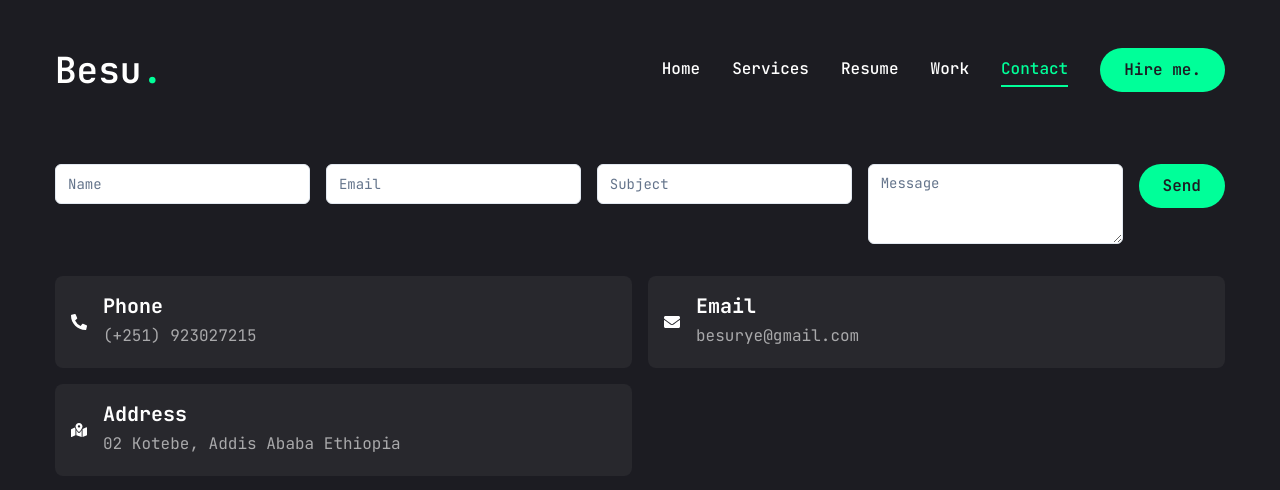
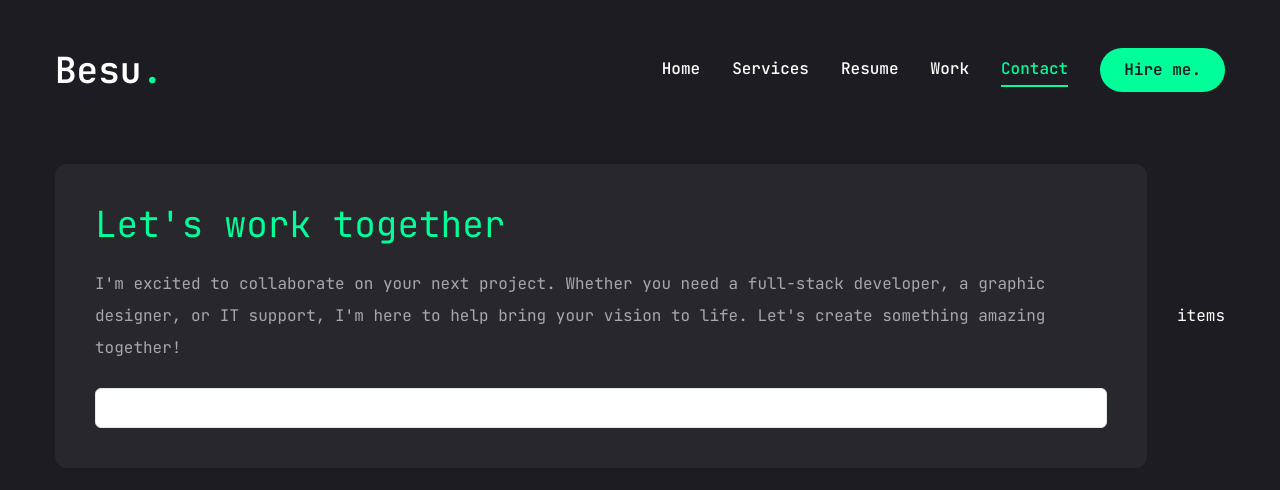
Before and after one commit to Besufekad-HAZ/My-Portfolio-Next, a Next.js app: page /contact in a window 1280 px wide. Shown: the top 490 px of the page. Built offline with nearby package versions, Linux system fonts and the light colour scheme.

Commit message:
Start working on the form and fill in the neccesary data inside the contact page

```diff
--- a/app/contact/page.tsx
+++ b/app/contact/page.tsx
@@ -46,34 +46,29 @@ const Contact = () => {
       className="py-6"
     >
       <div className="container mx-auto">
-        <div>
+        <div className="flex flex-col xl:flex-row gap-[30px]">
           {/* form */}
-          <div>
-            <form
-              className="w-full flex flex-col gap-4
-          lg:flex-row"
-            >
-              <Input name="name" placeholder="Name" />
-              <Input name="email" type="email" placeholder="Email" />
-              <Input name="subject" placeholder="Subject" />
-              <Textarea name="message" placeholder="Message" />
-              <Button type="submit">Send</Button>
+          <div className="xl:h-[54%] order-2 xl:order-none">
+            <form className="flex flex-col gap-6 p-10 bg-[#27272c] rounded-xl">
+              <h3 className="text-4xl text-accent">Let's work together</h3>
+              <p className="text-white/60">
+                I'm excited to collaborate on your next project. Whether you
+                need a full-stack developer, a graphic designer, or IT support,
+                I'm here to help bring your vision to life. Let's create
+                something amazing together!
+              </p>
+              {/* input  */}
+              <div>
+                <Input />
+              </div>
             </form>
           </div>
           {/* info */}
-          <div className="grid grid-cols-1 md:grid-cols-2 gap-4 mt-8">
-            {info.map((item, index) => (
-              <div
-                key={index}
-                className="flex items-center gap-4 bg-white/5 p-4 rounded-lg"
-              >
-                {item.icon}
-                <div>
-                  <h3 className="text-xl font-bold text-white">{item.title}</h3>
-                  <p className="text-white/60">{item.content}</p>
-                </div>
-              </div>
-            ))}
+          <div
+            className="flex-1 flex items-center xl:justify-end
+          order-1 xl:order-none mb-8 xl:mb-0"
+          >
+            items
           </div>
         </div>
       </div>
```
